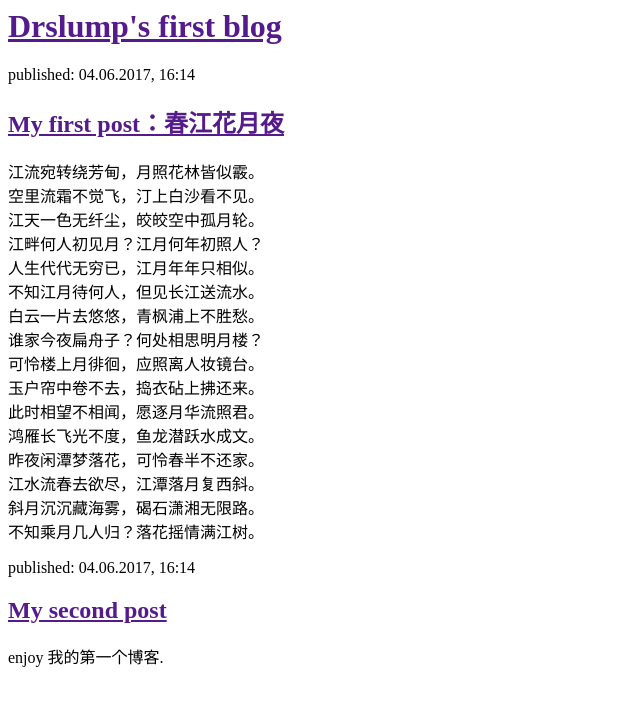
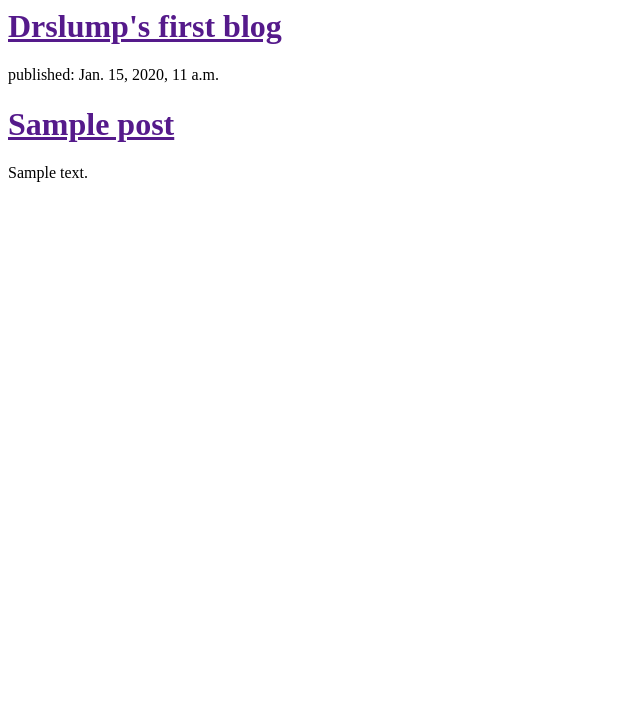
Before and after one commit to DrslumpLin/my-first-blog, a Django app: template blog/templates/blog/post_list.html in a window 1280 px wide. Shown: the top 706 px of the page, without its empty margins (0-640 px from the left). Run offline with Django 3.2, Linux system fonts and the light colour scheme; the template is opened without the code that fills it: values that come from a table or form of the project are taken from there, others are empty; tables that the repository leaves empty hold one stand-in row (values such as "Sample post").

Commit message:
Modified templates to display posts from database

```diff
--- a/blog/templates/blog/post_list.html
+++ b/blog/templates/blog/post_list.html
@@ -6,33 +6,12 @@
         <div>
             <h1><a href="">Drslump's first blog</a></h1>
         </div>
-
-        <div>
-            <p>published: 04.06.2017, 16:14</p>
-            <h2><a href="">My first post：春江花月夜</a></h2>
-            <p>
-江流宛转绕芳甸，月照花林皆似霰。<br />
-空里流霜不觉飞，汀上白沙看不见。<br />
-江天一色无纤尘，皎皎空中孤月轮。<br />
-江畔何人初见月？江月何年初照人？<br />
-人生代代无穷已，江月年年只相似。<br />
-不知江月待何人，但见长江送流水。<br />
-白云一片去悠悠，青枫浦上不胜愁。<br />
-谁家今夜扁舟子？何处相思明月楼？<br />
-可怜楼上月徘徊，应照离人妆镜台。<br />
-玉户帘中卷不去，捣衣砧上拂还来。<br />
-此时相望不相闻，愿逐月华流照君。<br />
-鸿雁长飞光不度，鱼龙潜跃水成文。<br />
-昨夜闲潭梦落花，可怜春半不还家。<br />
-江水流春去欲尽，江潭落月复西斜。<br />
-斜月沉沉藏海雾，碣石潇湘无限路。<br />
-不知乘月几人归？落花摇情满江树。</p>
-        </div>
-
-        <div>
-            <p>published: 04.06.2017, 16:14</p>
-            <h2><a href="">My second post</a></h2>
-            <p>enjoy 我的第一个博客.</p>
-        </div>
+        {% for post in posts %}
+            <div>
+                <p>published: {{ post.published_date }}</p>
+                <h1><a href="">{{ post.title }}</a></h1>
+                <p>{{ post.text|linebreaksbr }}</p>
+            </div>
+        {% endfor %}
     </body>
 </html>
--- a/blog/views.py
+++ b/blog/views.py
@@ -1,5 +1,8 @@
 from django.shortcuts import render
+from .models import Post
+from django.utils import timezone
 
 # Create your views here.
 def post_list(request):
-    return render(request, 'blog/post_list.html', {})
+    posts = Post.objects.filter(published_date__lte=timezone.now()).order_by('published_date')
+    return render(request, 'blog/post_list.html', {'posts': posts})
```
